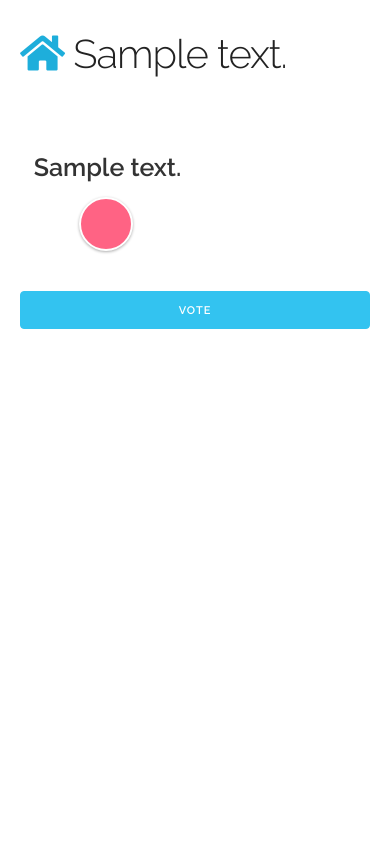
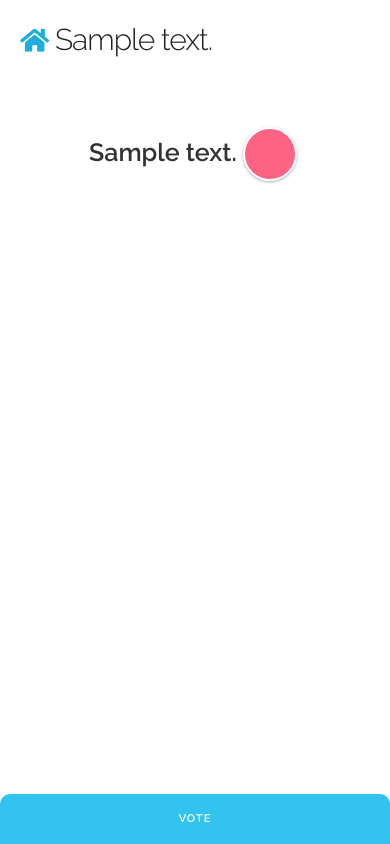
Before and after one commit to 0ffz/Clicky, a Django app: template Clicky/templates/clicky/detail.html in a window 390 px wide. Run offline with Django 3.2, Linux system fonts and the light colour scheme; the template is opened without the code that fills it: values that come from a table or form of the project are taken from there, others are empty; tables that the repository leaves empty hold one stand-in row (values such as "Sample post"); some libraries are stand-ins or nearby versions.

Commit message:
Slight update to mobile vote css

```diff
--- a/Clicky/static/radio.css
+++ b/Clicky/static/radio.css
@@ -26,8 +26,7 @@
       @media screen and (max-width: 550px) {
         .custom-radios input[type="radio"] + label span {
           width: 50px !important;
-          height: 50px !important;
-          margin-top: 10px; } }
+          height: 50px !important; } }
       .custom-radios input[type="radio"] + label span img {
         height: 100%;
         width: 50%;
@@ -38,10 +37,14 @@
     transition: all .3s ease; }
 
 @media screen and (max-width: 550px) {
-  .custom-radios {
-    display: grid;
-    grid-template-columns: 1fr 1fr;
-    grid-template-rows: 60px 60px; } }
+  #vote {
+    position: fixed;
+    bottom: 0;
+    right: 0;
+    border-width: 5px;
+    border-radius: 10px 10px 0 0;
+    margin-bottom: 0;
+    height: 50px; } }
 /*.custom-radios input[type="radio"] {
   + label {
     transition: all 0.3s ease;
--- a/Clicky/static/radio.min.css
+++ b/Clicky/static/radio.min.css
@@ -1 +1 @@
-.custom-radios div{display:inline-block}.custom-radios input[type="radio"]{display:none}.custom-radios input[type="radio"]+label{color:#333;font-size:25px;font-weight:600;text-align:center}.custom-radios input[type="radio"]+label span{display:inline-block;width:6vw;height:6vw;max-width:70px;max-height:70px;margin:-1px 4px 0 0;vertical-align:middle;cursor:pointer;border-radius:50%;border:2px solid #fff;box-shadow:0 1px 3px 0 rgba(0,0,0,0.33);background-repeat:no-repeat;background-position:center;text-align:center;line-height:44px}@media screen and (max-width:550px){.custom-radios input[type="radio"]+label span{width:50px !important;height:50px !important;margin-top:10px}}.custom-radios input[type="radio"]+label span img{height:100%;width:50%;vertical-align:center;opacity:0}.custom-radios input[type="radio"]:checked+label span img{opacity:1;transition:all .3s ease}@media screen and (max-width:550px){.custom-radios{display:grid;grid-template-columns:1fr 1fr;grid-template-rows:60px 60px}}#choice1+label span{background-color:#ff6384}#choice2+label span{background-color:#36a2eb}#choice3+label span{background-color:#ffce56}#choice4+label span{background-color:#4bc0c0}#choice5+label span{background-color:#96f}#choice6+label span{background-color:#ff9f40}#choice7+label span{background-color:#2ecc71}#choice8+label span{background-color:#3498db}#choice9+label span{background-color:#f1c40f}#choice10+label span{background-color:#e74c3c}
+.custom-radios div{display:inline-block}.custom-radios input[type="radio"]{display:none}.custom-radios input[type="radio"]+label{color:#333;font-size:25px;font-weight:600;text-align:center}.custom-radios input[type="radio"]+label span{display:inline-block;width:6vw;height:6vw;max-width:70px;max-height:70px;margin:-1px 4px 0 0;vertical-align:middle;cursor:pointer;border-radius:50%;border:2px solid #fff;box-shadow:0 1px 3px 0 rgba(0,0,0,0.33);background-repeat:no-repeat;background-position:center;text-align:center;line-height:44px}@media screen and (max-width:550px){.custom-radios input[type="radio"]+label span{width:50px !important;height:50px !important}}.custom-radios input[type="radio"]+label span img{height:100%;width:50%;vertical-align:center;opacity:0}.custom-radios input[type="radio"]:checked+label span img{opacity:1;transition:all .3s ease}@media screen and (max-width:550px){#vote{position:fixed;bottom:0;right:0;border-width:5px;border-radius:10px 10px 0 0;margin-bottom:0;height:50px}}#choice1+label span{background-color:#ff6384}#choice2+label span{background-color:#36a2eb}#choice3+label span{background-color:#ffce56}#choice4+label span{background-color:#4bc0c0}#choice5+label span{background-color:#96f}#choice6+label span{background-color:#ff9f40}#choice7+label span{background-color:#2ecc71}#choice8+label span{background-color:#3498db}#choice9+label span{background-color:#f1c40f}#choice10+label span{background-color:#e74c3c}
--- a/Clicky/static/radio.scss
+++ b/Clicky/static/radio.scss
@@ -45,7 +45,6 @@ $choice10: #e74c3c;
         @media screen and (max-width: 550px) {
           width: 50px !important;
           height: 50px !important;
-          margin-top: 10px;
         }
 
         img {
@@ -65,11 +64,14 @@ $choice10: #e74c3c;
 }
 
 @media screen and (max-width: 550px) {
-  .custom-radios {
-
-    display: grid;
-    grid-template-columns: 1fr 1fr;
-    grid-template-rows: 60px 60px;
+  #vote {
+    position: fixed;
+    bottom: 0;
+    right: 0;
+    border-width: 5px;
+    border-radius: 10px 10px 0 0;
+    margin-bottom: 0;
+    height: 50px;
   }
 }
 
--- a/Clicky/static/style.css
+++ b/Clicky/static/style.css
@@ -25,11 +25,11 @@
 }
 
 .home i {
-    font-size: 40px;
+    font-size: 26px;
 }
 
 html {
-    padding-top: 30px;
+    padding-top: 20px;
 }
 
 h1 {
@@ -53,7 +53,7 @@ h1 {
 
     .home i {
         margin-top: 5px;
-        font-size: 50px;
+        font-size: 35px;
     }
 }
 
--- a/Clicky/static/style.min.css
+++ b/Clicky/static/style.min.css
@@ -1 +1 @@
-.errorlist{color:#e74c3c;list-style:none}.code-text{color:#777;font-weight:bold}.radio-toolbar input[type="radio"]{display:none}.radio-toolbar label{display:inline-block;background-color:#ddd;padding:4px 11px;font-size:16px;cursor:pointer}.fieldWrapper{margin-bottom:10px}.home i{font-size:40px}html{padding-top:30px}h1{font-weight:300}@media screen and (min-width:550px){html,body{height:100%;width:100%;margin:0;padding-top:0}body{display:flex;justify-content:center;align-items:center}.home i{margin-top:5px;font-size:50px}}#room-code input{text-transform:uppercase}@media screen and (max-width:550px){input{width:100%}.button{width:100%}}
+.errorlist{color:#e74c3c;list-style:none}.code-text{color:#777;font-weight:bold}.radio-toolbar input[type="radio"]{display:none}.radio-toolbar label{display:inline-block;background-color:#ddd;padding:4px 11px;font-size:16px;cursor:pointer}.fieldWrapper{margin-bottom:10px}.home i{font-size:26px}html{padding-top:20px}h1{font-weight:300}@media screen and (min-width:550px){html,body{height:100%;width:100%;margin:0;padding-top:0}body{display:flex;justify-content:center;align-items:center}.home i{margin-top:5px;font-size:35px}}#room-code input{text-transform:uppercase}@media screen and (max-width:550px){input{width:100%}.button{width:100%}}
--- a/Clicky/templates/clicky/detail.html
+++ b/Clicky/templates/clicky/detail.html
@@ -8,7 +8,7 @@
 {% endblock %}
 
 {% block content %}
-    <h1><a class="home" href={% url 'clicky:index' %}><i class="fas fa-home"></i></a> {{ room.room_text }}</h1>
+    <h3><a class="home" href={% url 'clicky:index' %}><i class="fas fa-home"></i></a> {{ room.room_text }}</h3>
     <div class="animated fadeInUp"><p class="animated fadeOutUp delay-2s">
         <strong>
             {% if error_message %}{{ error_message }}
@@ -31,7 +31,7 @@
                 </div>
             {% endfor %}
         </div>
-        <br>
-        <input class="button-primary" type="submit" value="Vote">
+        <br><br>
+        <input id="vote" class="button-primary" type="submit" value="Vote">
     </form>
 {% endblock %}
```
Also changed, not shown: 1 other file.
